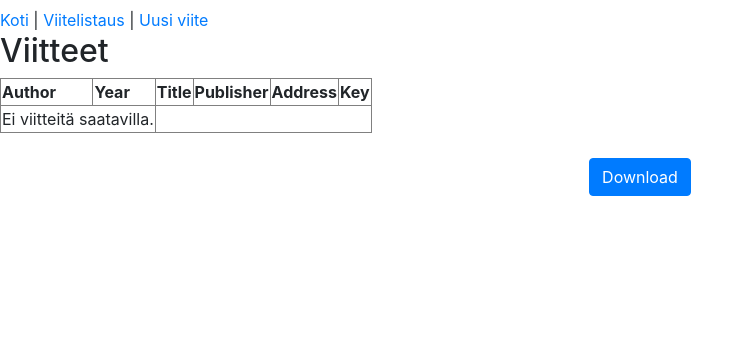
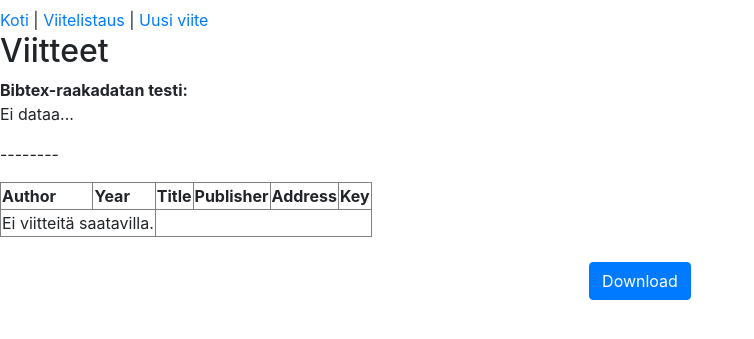
Before and after one commit to ruokokoski/ohtu-miniprojekti, a Flask app: template src/templates/list_references.html in a window 1280 px wide. Shown: the part 48-387 px from the top of the page, without its empty margins (0-754 px from the left). Run offline with Flask 3, Linux system fonts and the light colour scheme; the template is opened without the code that fills it, so the values that code supplies are empty; some libraries are stand-ins or nearby versions.

Commit message:
Fetch bibtex-data from refs and show on viitelistaus for testing

```diff
--- a/src/app.py
+++ b/src/app.py
@@ -2,7 +2,7 @@ from io import BytesIO
 from flask import render_template, redirect, request, flash, jsonify, send_file
 from db_helper import reset_db
 from config import app, test_env
-from repositories.reference_repository import list_references, create_reference
+from repositories.reference_repository import list_references, create_reference, get_bibtex
 from util import validate_reference, UserInputError
 
 
@@ -19,8 +19,12 @@ def new():
 
 @app.route("/references")
 def browse_references():
+    #testi bibtexin hakuun:
+    bibtex_data = get_bibtex()
     references_list = list_references()
-    return render_template("list_references.html", references=references_list)
+    return render_template("list_references.html",
+                           references=references_list,
+                           bibtex_data=bibtex_data)
 
 @app.route("/create_reference", methods=["POST"])
 def reference_creation():
--- a/src/templates/list_references.html
+++ b/src/templates/list_references.html
@@ -4,6 +4,15 @@
 
 {% block body %}
 <h2>Viitteet</h2>
+
+<b>Bibtex-raakadatan testi:</b>
+{% for bibtex in bibtex_data %}
+    <p>{{ bibtex [0] }}<br></p>
+{% else %}
+    <p>Ei dataa...</p>
+{% endfor %}
+<p>--------</p>
+
 <table border="1">
     <thead>
     <tr>
```
Also changed, not shown: src/repositories/reference_repository.py (+6 -1 lines), test_data.sql (+7 -0 lines).
